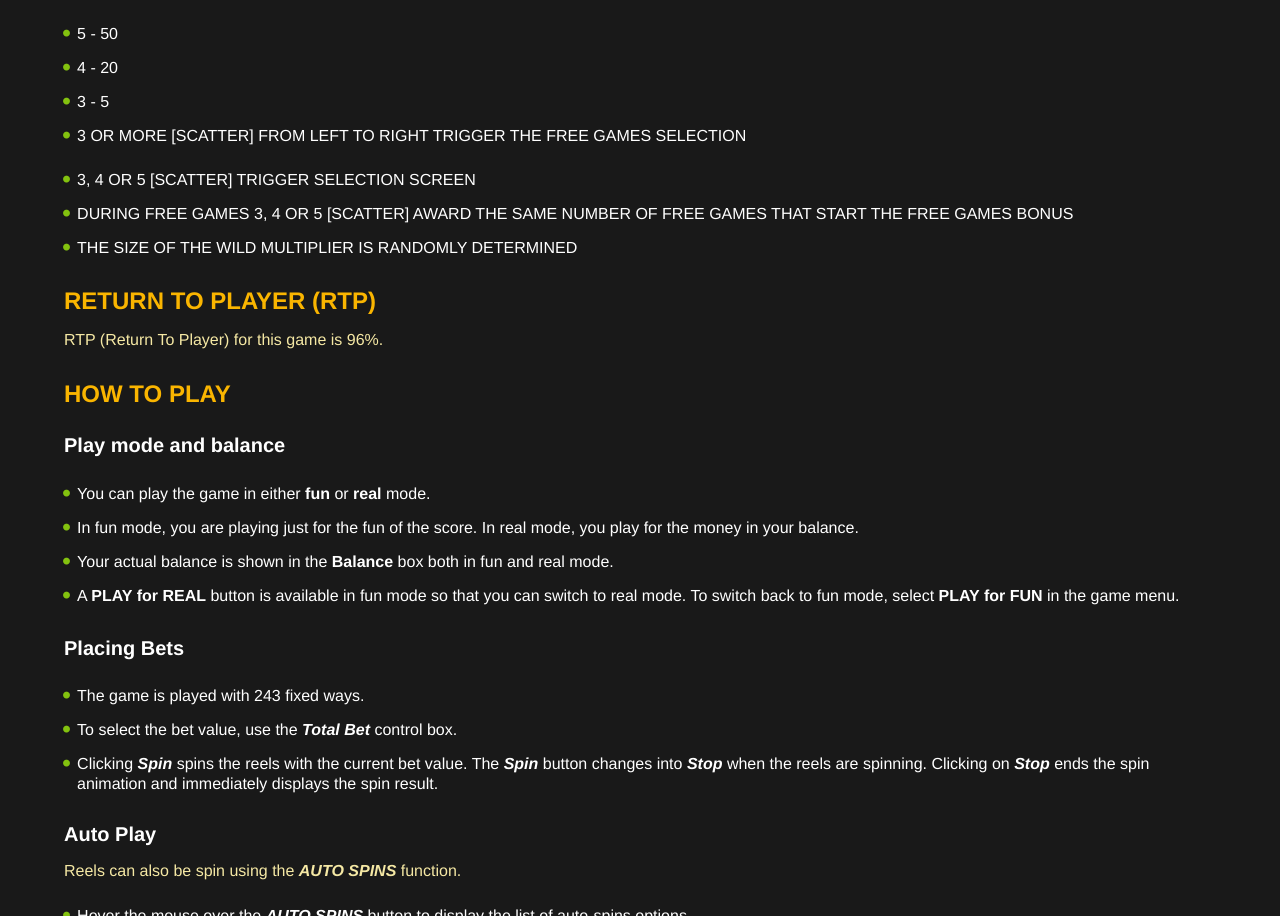
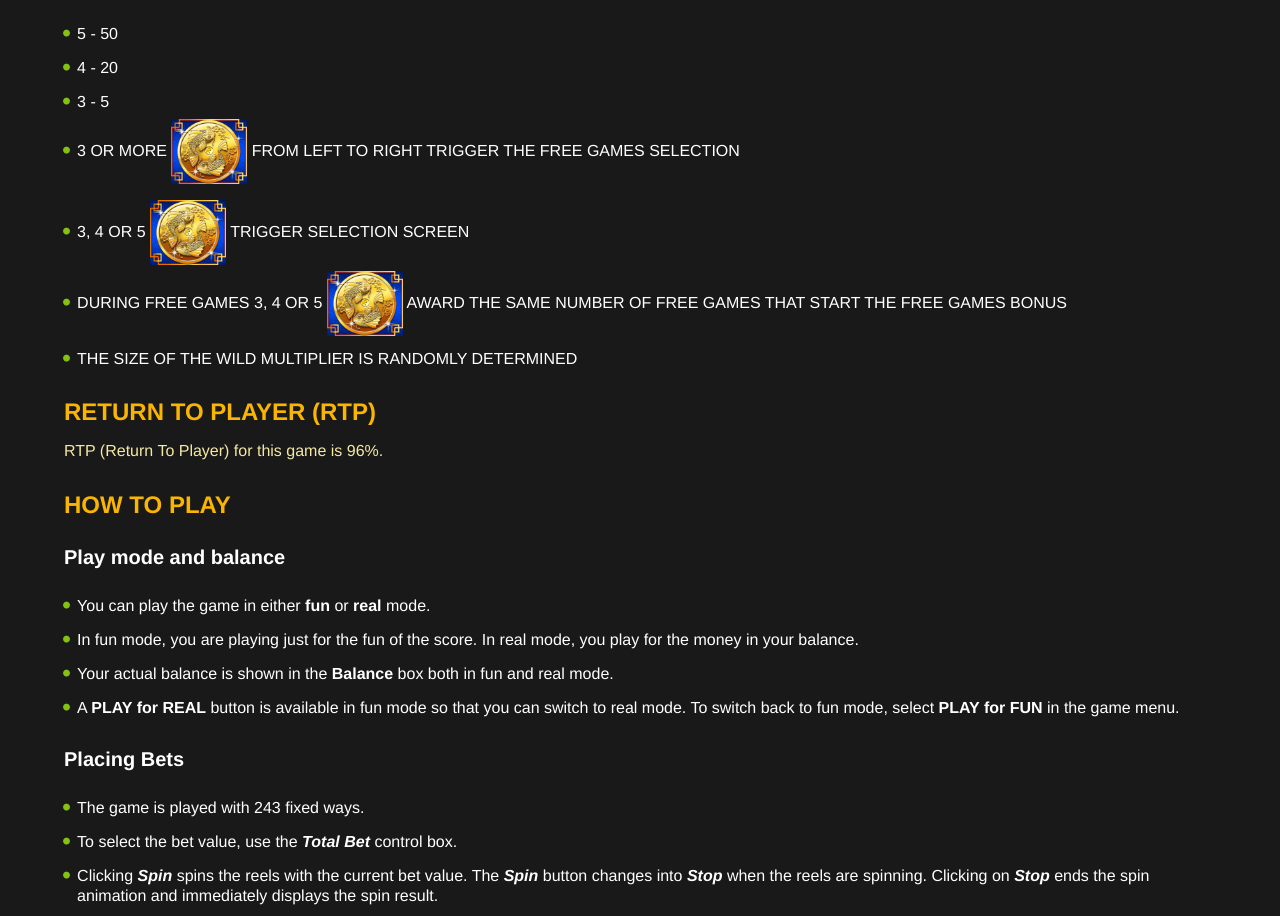
Before and after one commit to webbestmaster/a-avtomatizatsiya, a plain HTML site: page www/index.html in a window 1280 px wide. Shown: the part 1544-2460 px from the top of the page. Drawn offline with Linux system fonts and the light colour scheme.

Commit message:
add icons

```diff
--- a/www/index.html
+++ b/www/index.html
@@ -75,12 +75,12 @@
     <li>5 - 50</li>
     <li>4 - 20</li>
     <li>3 - 5</li>
-    <li>3 OR MORE [SCATTER] FROM LEFT TO RIGHT TRIGGER THE FREE GAMES SELECTION</li>
+    <li>3 OR MORE <img src="img/scatter.png" /> FROM LEFT TO RIGHT TRIGGER THE FREE GAMES SELECTION</li>
 </ul>
 
 <ul>
-    <li>3, 4 OR 5 [SCATTER] TRIGGER SELECTION SCREEN</li>
-    <li>DURING FREE GAMES 3, 4 OR 5 [SCATTER] AWARD THE SAME NUMBER OF FREE GAMES THAT START THE FREE GAMES BONUS</li>
+    <li>3, 4 OR 5 <img src="img/scatter.png" /> TRIGGER SELECTION SCREEN</li>
+    <li>DURING FREE GAMES 3, 4 OR 5 <img src="img/scatter.png" /> AWARD THE SAME NUMBER OF FREE GAMES THAT START THE FREE GAMES BONUS</li>
     <li>THE SIZE OF THE WILD MULTIPLIER IS RANDOMLY DETERMINED</li>
 </ul>
 
```
